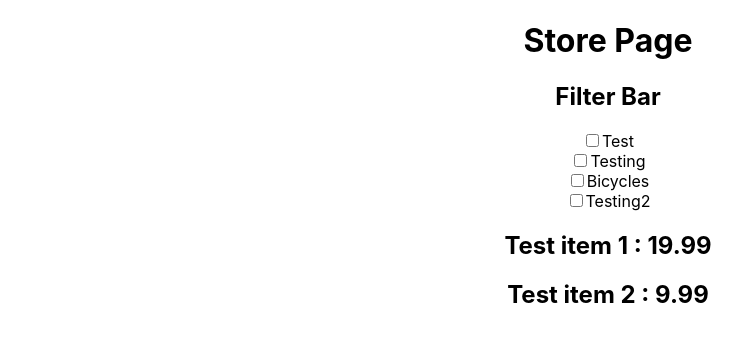
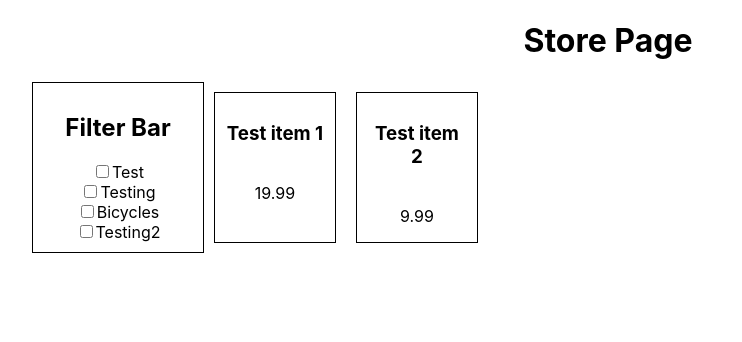
Before and after one commit to JordanMMarsh/ecommerce-app, a React (Create React App) app: page / in a window 1280 px wide. Shown: the top 342 px of the page, without its empty margins (32-774 px from the left). Built offline with nearby package versions, Linux system fonts and the light colour scheme.

Commit message:
finalized logic for adding and sorting by filters

```diff
--- a/src/App.css
+++ b/src/App.css
@@ -1,5 +1,18 @@
 .App {
   text-align: center;
+}
+
+.StorePage {
+  display: flex;
+  flex-wrap: wrap;
+  width: 90%;
+  margin: auto;
+}
+
+.FilterBar {
+  border: 1px solid black;
+  width: 150px;
+  padding: 10px;
 }
 
 .FilterBar ul {
@@ -10,3 +23,10 @@
 .FilterBar ul li {
   list-style-type: none;
 }
+
+.ShopItem {
+  border: 1px solid black;
+  width: 100px;
+  margin: 10px;
+  padding: 10px;
+}
--- a/src/App.js
+++ b/src/App.js
@@ -6,6 +6,7 @@ class App extends Component {
   render() {
     return (
       <div className="App">
+        <h1>Store Page</h1>
         <StorePage />
       </div>
     );
--- a/src/ShopItem.js
+++ b/src/ShopItem.js
@@ -4,7 +4,8 @@ class ShopItem extends Component {
   render() {
     return (
       <div className="ShopItem">
-        <h2>{this.props.name} : {this.props.basePrice}</h2>
+        <h3>{this.props.name}</h3><br />
+        {this.props.basePrice}
       </div>
     );
   }
--- a/src/StorePage.js
+++ b/src/StorePage.js
@@ -76,7 +76,6 @@ class StorePage extends Component {
 
     return (
       <div className="StorePage">
-        <h1>Store Page</h1>
         <FilterBar filterList={this.state.filterList} filterChange={this.handleFilterChange}/>
         {displayItems.map(function(item) {
           return <ShopItem name={item.name} basePrice={item.basePrice} />;
```
